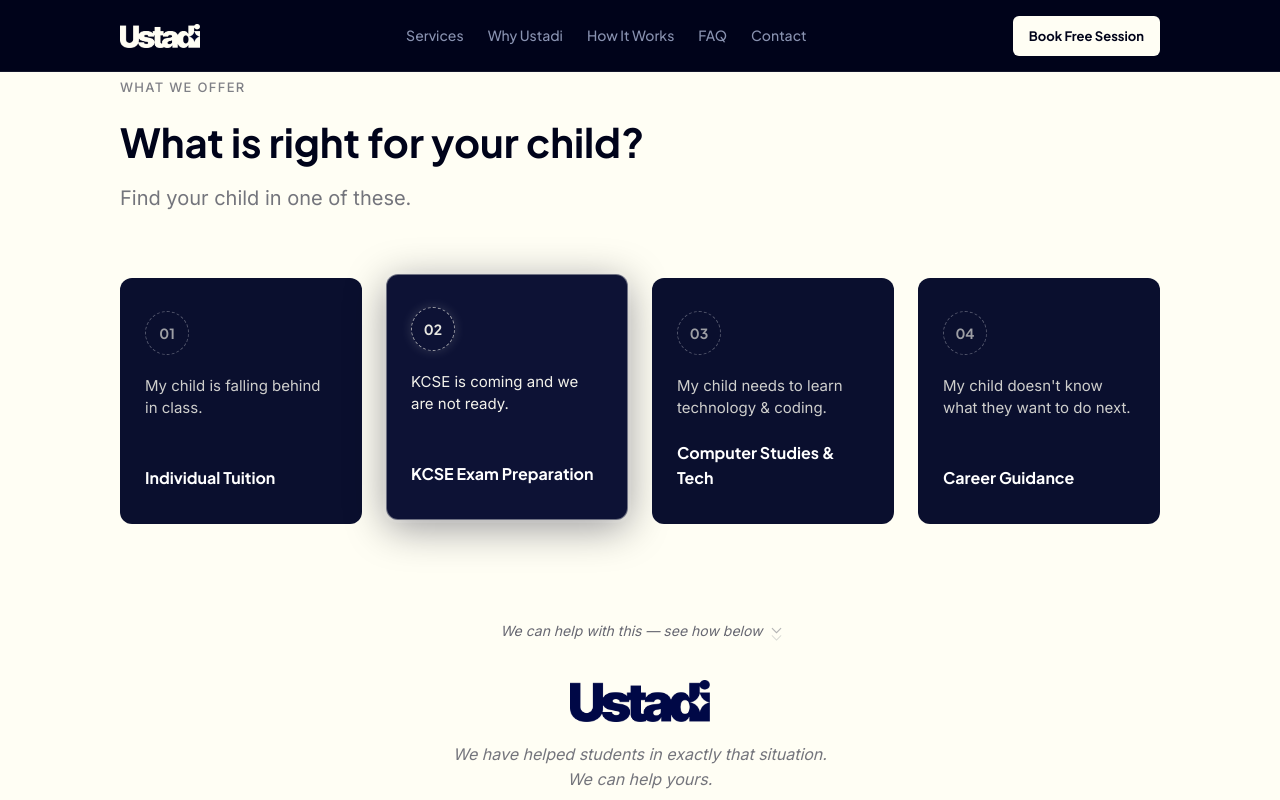
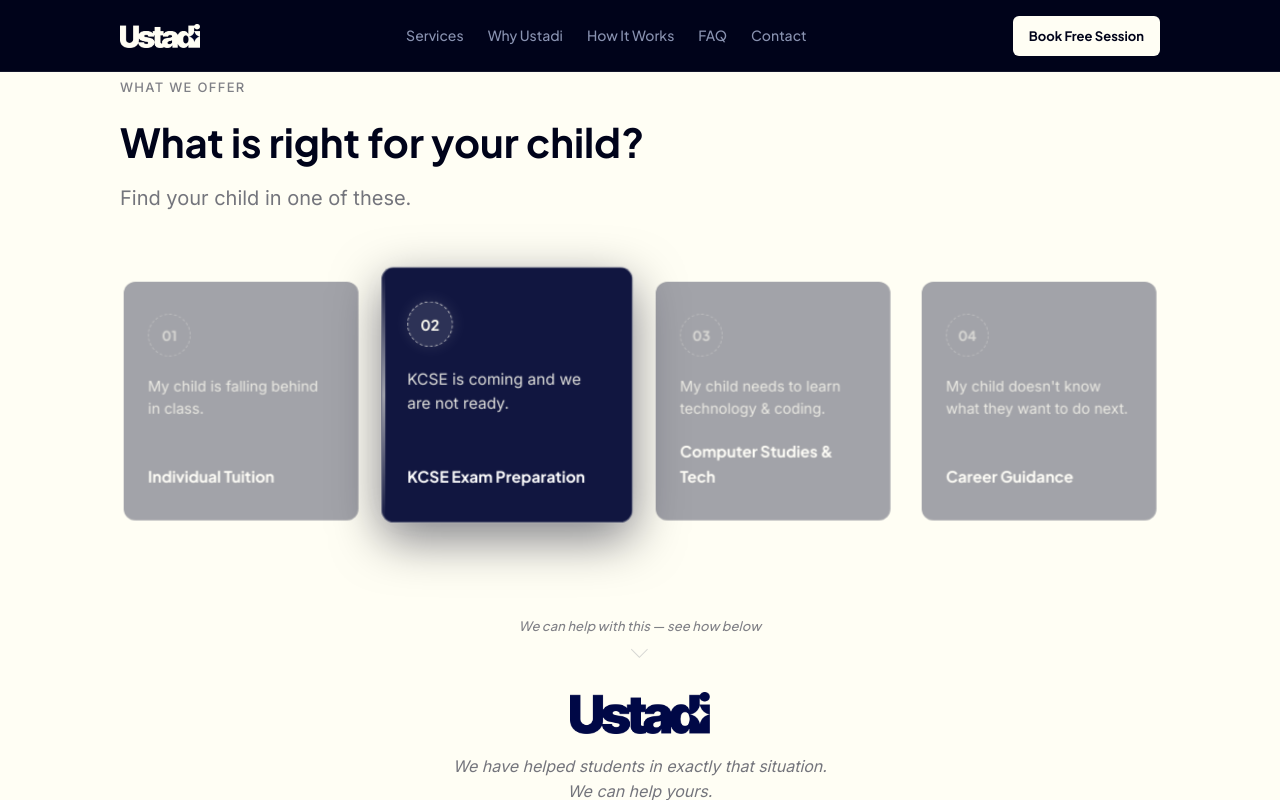
Before and after one commit to 0124ochieng/Ustadi, a plain HTML site: page index.html in a window 1280 px wide. Both pictures are taken after a click on the button 507 px from the left and 3960 px from the top of the page. Shown: the part 3560-4360 px from the top of the page. Drawn offline with Linux system fonts and the light colour scheme.

Commit message:
Feature: stage lighting card selection in services

```diff
--- a/css/style.css
+++ b/css/style.css
@@ -1058,37 +1058,86 @@
   border: 1.5px solid transparent;
   position: relative;
   outline: none;
-  transition: transform 0.25s ease,
-              box-shadow 0.25s ease,
-              border-color 0.25s ease,
-              background 0.25s ease;
+  will-change: transform, opacity, filter;
+  transition: transform 0.35s cubic-bezier(0.34, 1.2, 0.64, 1),
+              box-shadow 0.35s ease,
+              opacity 0.35s ease,
+              filter 0.35s ease,
+              border-color 0.35s ease,
+              background 0.35s ease;
 }
 
 .services__card:hover {
   transform: translateY(-3px);
-  box-shadow: 0 8px 32px rgba(0, 3, 26, 0.3);
-}
-
-.services__card.selected {
-  border-color: rgba(255, 254, 244, 0.4);
-  box-shadow: 0 0 0 3px rgba(255, 254, 244, 0.08),
-              0 8px 40px rgba(0, 3, 26, 0.4);
-  transform: translateY(-4px);
-  background: #0d1235;
+  box-shadow: 0 8px 24px rgba(0, 3, 26, 0.3);
+}
+
+/* All cards dim when a selection is active */
+.services__grid.has-selection .services__card {
+  opacity: 0.38;
+  filter: blur(0.6px);
+  transform: scale(0.97);
+  box-shadow: none;
+}
+
+/* Selected card steps forward */
+.services__grid.has-selection .services__card.selected {
+  opacity: 1;
+  filter: none;
+  transform: scale(1.04) translateY(-6px);
+  background: #111640;
+  border-color: rgba(255, 254, 244, 0.35);
+  box-shadow: 0 0 0 1px rgba(255, 254, 244, 0.08),
+              0 16px 48px rgba(0, 3, 26, 0.5),
+              0 0 32px rgba(255, 254, 244, 0.04);
+  z-index: 2;
+}
+
+/* Left border sweep */
+.services__card.selected::before {
+  content: '';
+  position: absolute;
+  top: 0;
+  left: 0;
+  width: 3px;
+  height: 100%;
+  background: linear-gradient(
+    180deg,
+    rgba(255, 254, 244, 0) 0%,
+    rgba(255, 254, 244, 0.6) 50%,
+    rgba(255, 254, 244, 0) 100%
+  );
+  border-radius: 12px 0 0 12px;
+  animation: border-sweep 0.5s ease forwards;
+}
+
+@keyframes border-sweep {
+  from {
+    opacity: 0;
+    transform: scaleY(0);
+    transform-origin: top;
+  }
+  to {
+    opacity: 1;
+    transform: scaleY(1);
+    transform-origin: top;
+  }
 }
 
 .services__card.selected .services__card-number {
-  border-color: rgba(255, 254, 244, 0.6);
+  background: rgba(255, 254, 244, 0.12);
+  border-color: rgba(255, 254, 244, 0.7);
+  color: #fffef4;
+  box-shadow: 0 0 16px rgba(255, 254, 244, 0.12);
+}
+
+.services__card.selected .services__card-situation {
   color: rgba(255, 254, 244, 0.9);
-  box-shadow: 0 0 12px rgba(255, 254, 244, 0.15);
-}
-
-.services__card.selected .services__card-situation {
-  color: rgba(255, 254, 244, 0.95);
 }
 
 .services__card.selected .services__card-name {
   color: #ffffff;
+  font-size: 15px;
 }
 
 /* Nudge element — hidden by default */
@@ -1096,61 +1145,55 @@
   height: 0;
   overflow: hidden;
   opacity: 0;
-  transition: height 0.4s cubic-bezier(0.34, 1.56, 0.64, 1),
+  display: flex;
+  justify-content: center;
+  margin-top: 8px;
+  margin-bottom: 0;
+  transition: height 0.45s cubic-bezier(0.34, 1.2, 0.64, 1),
               opacity 0.3s ease;
-  margin-bottom: 0;
 }
 
 .services__nudge.visible {
-  height: 60px;
+  height: 64px;
   opacity: 1;
-  margin-bottom: 16px;
+  margin-bottom: 24px;
 }
 
 .services__nudge-inner {
   display: flex;
-  align-items: center;
-  justify-content: center;
-  gap: 10px;
-  padding: 16px 0 8px;
+  flex-direction: column;
+  align-items: center;
+  gap: 6px;
+  padding-top: 12px;
 }
 
 .services__nudge-text {
-  font-family: var(--font-body);
-  font-size: 14px;
+  font-family: var(--font-display);
+  font-size: 13px;
+  font-weight: 500;
   font-style: italic;
-  color: rgba(0, 3, 26, 0.6);
+  color: rgba(0, 3, 26, 0.5);
+  text-align: center;
+  letter-spacing: 0.01em;
 }
 
 .services__nudge-arrow {
-  display: flex;
-  flex-direction: column;
-  align-items: center;
-  gap: 2px;
-}
-
-.services__nudge-arrow span {
-  display: block;
-  width: 7px;
-  height: 7px;
-  border-right: 1.5px solid rgba(0, 3, 26, 0.4);
-  border-bottom: 1.5px solid rgba(0, 3, 26, 0.4);
+  width: 12px;
+  height: 12px;
+  border-right: 1.5px solid rgba(0, 3, 26, 0.3);
+  border-bottom: 1.5px solid rgba(0, 3, 26, 0.3);
   transform: rotate(45deg);
-  animation: nudge-bounce 1.2s ease infinite;
-}
-
-.services__nudge-arrow span:nth-child(2) {
-  animation-delay: 0.18s;
-}
-
-@keyframes nudge-bounce {
+  animation: nudge-pulse 1s ease-in-out infinite;
+}
+
+@keyframes nudge-pulse {
   0%, 100% {
-    opacity: 0.3;
-    transform: rotate(45deg) translate(0, 0);
+    transform: rotate(45deg) translateY(0);
+    opacity: 0.4;
   }
   50% {
+    transform: rotate(45deg) translateY(4px);
     opacity: 1;
-    transform: rotate(45deg) translate(2px, 2px);
   }
 }
 
--- a/js/main.js
+++ b/js/main.js
@@ -124,41 +124,48 @@
 });
 
 /* ============================================================
-   SERVICES CARDS — select + nudge
+   SERVICES CARDS — stage lighting selection
    ============================================================ */
 
 (function () {
+  const grid = document.querySelector('.services__grid');
   const cards = document.querySelectorAll('.services__card');
   const nudge = document.getElementById('services-nudge');
-  if (!cards.length || !nudge) return;
 
-  function selectCard(card) {
-    const isAlreadySelected = card.classList.contains('selected');
+  if (!grid || !cards.length || !nudge) return;
 
-    // Deselect all
+  function reset() {
     cards.forEach(c => c.classList.remove('selected'));
-
-    if (isAlreadySelected) {
-      // Toggle off — hide nudge
-      nudge.classList.remove('visible');
-    } else {
-      // Select this card — show nudge
-      card.classList.add('selected');
-      nudge.classList.add('visible');
-    }
+    grid.classList.remove('has-selection');
+    nudge.classList.remove('visible');
   }
 
   cards.forEach(card => {
-    // Click / tap
-    card.addEventListener('click', () => selectCard(card));
+    card.addEventListener('click', () => {
+      const isAlreadySelected = card.classList.contains('selected');
 
-    // Keyboard — Enter or Space
+      reset();
+
+      if (!isAlreadySelected) {
+        grid.classList.add('has-selection');
+        card.classList.add('selected');
+
+        // Nudge slides in after card animation plays
+        setTimeout(() => nudge.classList.add('visible'), 180);
+      }
+    });
+
     card.addEventListener('keydown', (e) => {
       if (e.key === 'Enter' || e.key === ' ') {
         e.preventDefault();
-        selectCard(card);
+        card.click();
       }
     });
+  });
+
+  // Click outside grid resets everything
+  document.addEventListener('click', (e) => {
+    if (!e.target.closest('.services__card')) reset();
   });
 })();
 
```
